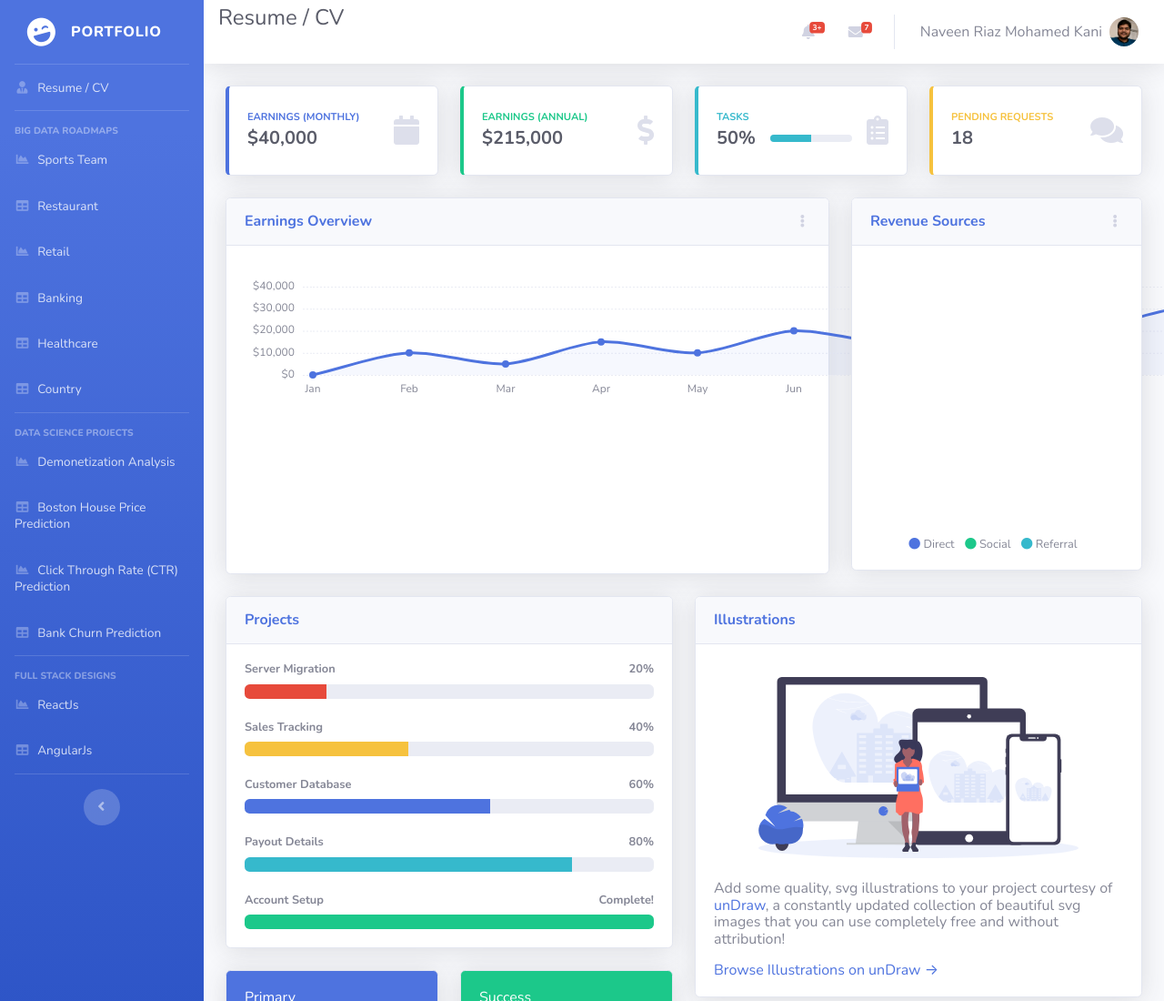
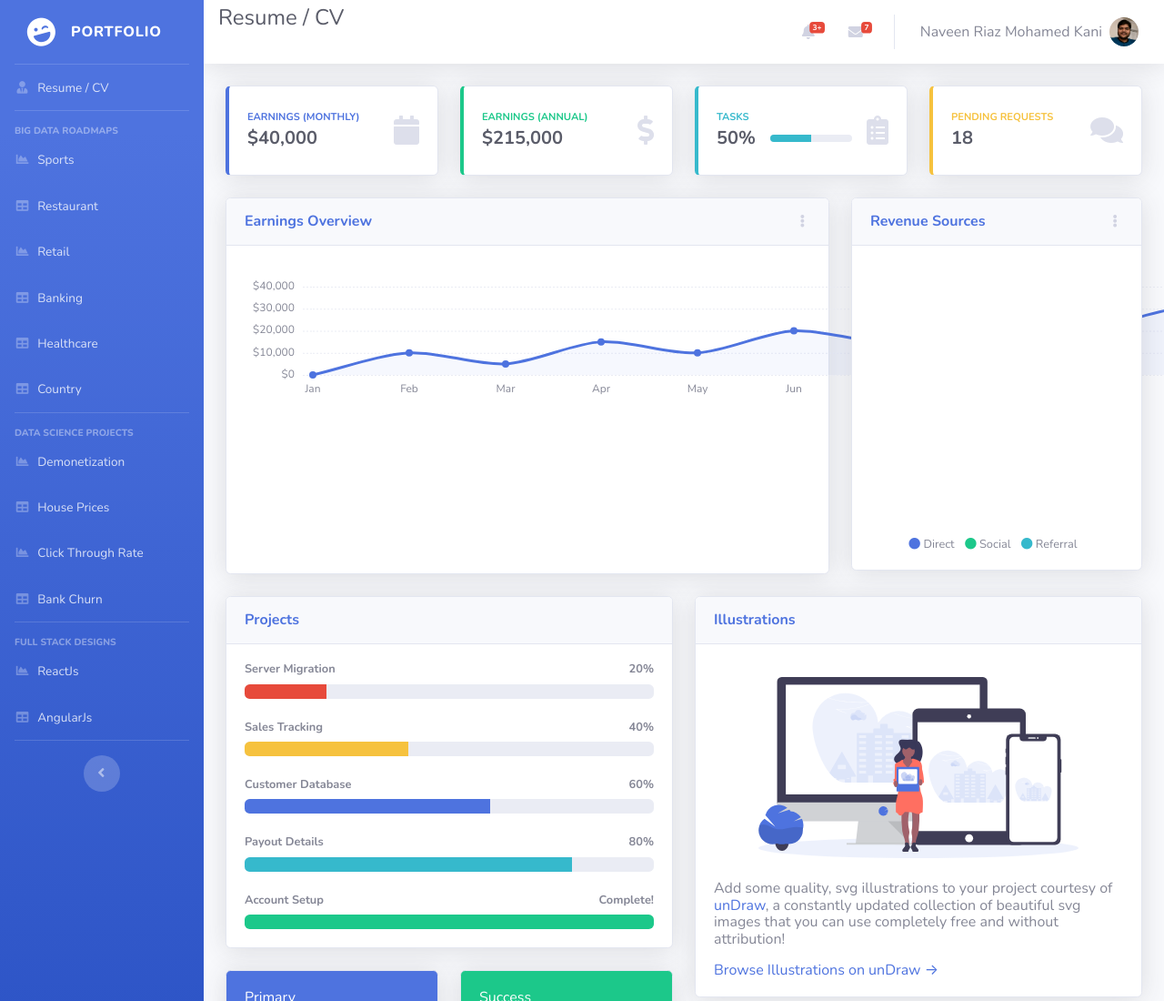
Before and after one commit to naveenriaz/naveenriaz.github.io, a website with bundled scripts: page index.html in a window 1280 px wide. Shown: the top 1100 px of the page at 91% size. Built offline with nearby package versions, Linux system fonts and the light colour scheme.

Commit message:
Fix Names

```diff
--- a/index.html
+++ b/index.html
@@ -59,7 +59,7 @@
       <li class="nav-item">
         <a class="nav-link" href="ipython.html">
           <i class="fas fa-fw fa-chart-area"></i>
-          <span>Sports Team</span></a>
+          <span>Sports</span></a>
       </li>
 
       <!-- Nav Item - Tables -->
@@ -109,28 +109,28 @@
       <li class="nav-item">
         <a class="nav-link" href="charts.html">
           <i class="fas fa-fw fa-chart-area"></i>
-          <span>Demonetization Analysis</span></a>
+          <span>Demonetization</span></a>
       </li>
 
       <!-- Nav Item - Tables -->
       <li class="nav-item">
         <a class="nav-link" href="tables.html">
           <i class="fas fa-fw fa-table"></i>
-          <span>Boston House Price Prediction</span></a>
+          <span>House Prices</span></a>
       </li>
 
       <!-- Nav Item - Charts -->
       <li class="nav-item">
         <a class="nav-link" href="charts.html">
           <i class="fas fa-fw fa-chart-area"></i>
-          <span>Click Through Rate (CTR) Prediction</span></a>
+          <span>Click Through Rate</span></a>
       </li>
 
       <!-- Nav Item - Tables -->
       <li class="nav-item">
         <a class="nav-link" href="tables.html">
           <i class="fas fa-fw fa-table"></i>
-          <span>Bank Churn Prediction</span></a>
+          <span>Bank Churn</span></a>
       </li>
 
       <!-- Divider -->
```
